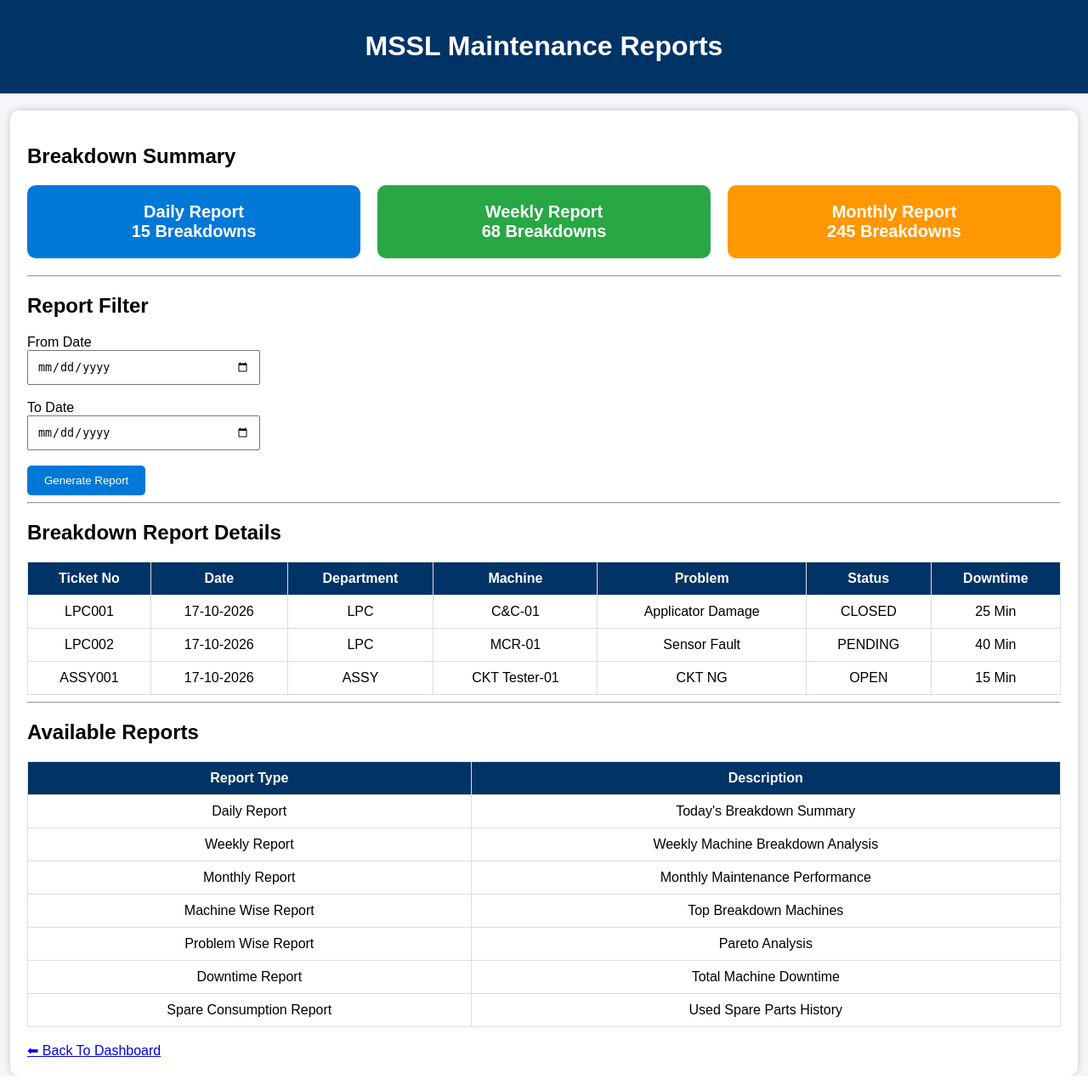
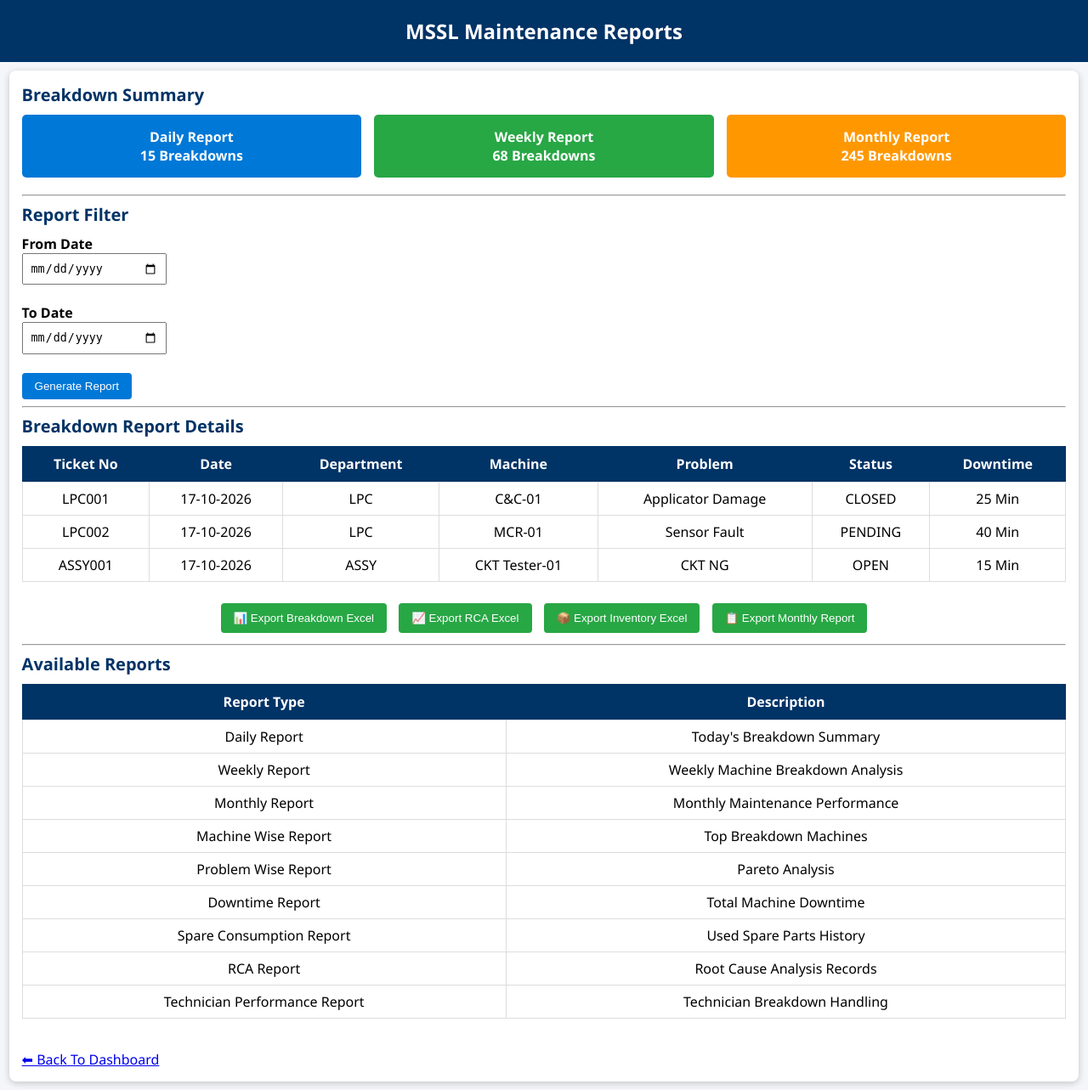
Before and after one commit to ranveersinghmssl1-source/MSSL-Maintenance-System, a Flask app: page /reports in a window 1280 px wide. Shown: the whole page at 85% size. Run offline with Flask 3, Linux system fonts and the light colour scheme.

Commit message:
Update reports.html

```diff
--- a/templates/reports.html
+++ b/templates/reports.html
@@ -1,12 +1,12 @@
 <!DOCTYPE html>
 <html>
 <head>
-<title>MSSL Breakdown Reports</title>
+<title>MSSL Maintenance Reports</title>
 
 <style>
 
 body{
-    font-family: Arial, sans-serif;
+font-family:Segoe UI,sans-serif;
 background:#f4f6f9;
 margin:0;
 }
@@ -14,81 +14,113 @@ body{
 .header{
 background:#003366;
 color:white;
+padding:20px;
 text-align:center;
-    padding:15px;
+font-size:24px;
+font-weight:bold;
 }
 
 .container{
-    width:95%;
-    margin:auto;
-    margin-top:20px;
+width:96%;
+margin:10px auto;
 background:white;
-    padding:20px;
-    border-radius:10px;
-    box-shadow:0px 0px 10px rgba(0,0,0,0.2);
+padding:15px;
+border-radius:8px;
+box-shadow:0 2px 8px rgba(0,0,0,0.2);
 }
 
-.card-container{
-    display:flex;
-    gap:20px;
+.section-title{
+font-size:20px;
+font-weight:bold;
+margin-bottom:10px;
+color:#003366;
+}
+
+.summary{
+display:grid;
+grid-template-columns:1fr 1fr 1fr;
+gap:15px;
 margin-bottom:20px;
 }
 
 .card{
-    flex:1;
+padding:15px;
+border-radius:5px;
 color:white;
-    padding:20px;
-    border-radius:10px;
+font-weight:bold;
 text-align:center;
-    font-size:20px;
+}
+
+.daily{
+background:#0078d7;
+}
+
+.weekly{
+background:#28a745;
+}
+
+.monthly{
+background:#ff9800;
+}
+
+label{
 font-weight:bold;
 }
 
-.daily{
-    background:#0078D7;
+input{
+padding:8px;
+width:150px;
 }
 
-.weekly{
-    background:#28A745;
+button{
+background:#0078d7;
+color:white;
+border:none;
+padding:8px 15px;
+border-radius:4px;
+cursor:pointer;
 }
 
-.monthly{
-    background:#FF9800;
+button:hover{
+background:#005ea6;
 }
 
 table{
 width:100%;
 border-collapse:collapse;
-    margin-top:20px;
-}
-
-th,td{
-    border:1px solid #ddd;
-    padding:10px;
-    text-align:center;
+margin-top:10px;
 }
 
 th{
 background:#003366;
 color:white;
+padding:10px;
 }
 
-button{
-    background:#0078D7;
-    color:white;
-    border:none;
-    padding:10px 20px;
-    border-radius:5px;
-    cursor:pointer;
+td{
+padding:8px;
+border:1px solid #ddd;
+text-align:center;
 }
 
-button:hover{
-    background:#005EA6;
+.export-section{
+margin-top:20px;
+text-align:center;
 }
 
-input{
-    padding:10px;
-    width:250px;
+.export-btn{
+background:#28a745;
+margin:5px;
+padding:10px 15px;
+}
+
+.export-btn:hover{
+background:#1f7a33;
+}
+
+.back{
+margin-top:15px;
+display:inline-block;
 }
 
 </style>
@@ -98,14 +130,16 @@ input{
 <body>
 
 <div class="header">
-<h1>MSSL Maintenance Reports</h1>
+MSSL Maintenance Reports
 </div>
 
 <div class="container">
 
-<h2>Breakdown Summary</h2>
+<div class="section-title">
+Breakdown Summary
+</div>
 
-<div class="card-container">
+<div class="summary">
 
 <div class="card daily">
 Daily Report<br>
@@ -126,7 +160,9 @@ Monthly Report<br>
 
 <hr>
 
-<h2>Report Filter</h2>
+<div class="section-title">
+Report Filter
+</div>
 
 <label>From Date</label><br>
 <input type="date">
@@ -144,7 +180,9 @@ Generate Report
 
 <hr>
 
-<h2>Breakdown Report Details</h2>
+<div class="section-title">
+Breakdown Report Details
+</div>
 
 <table>
 
@@ -190,9 +228,31 @@ Generate Report
 
 </table>
 
+<div class="export-section">
+
+<button class="export-btn">
+📊 Export Breakdown Excel
+</button>
+
+<button class="export-btn">
+📈 Export RCA Excel
+</button>
+
+<button class="export-btn">
+📦 Export Inventory Excel
+</button>
+
+<button class="export-btn">
+📋 Export Monthly Report
+</button>
+
+</div>
+
 <hr>
 
-<h2>Available Reports</h2>
+<div class="section-title">
+Available Reports
+</div>
 
 <table>
 
@@ -236,11 +296,21 @@ Generate Report
 <td>Used Spare Parts History</td>
 </tr>
 
+<tr>
+<td>RCA Report</td>
+<td>Root Cause Analysis Records</td>
+</tr>
+
+<tr>
+<td>Technician Performance Report</td>
+<td>Technician Breakdown Handling</td>
+</tr>
+
 </table>
 
 <br>
 
-<a href="/admin">
+<a class="back" href="/admin">
 ⬅ Back To Dashboard
 </a>
 
```
Lines whose indentation alone changed are shown as unchanged.
